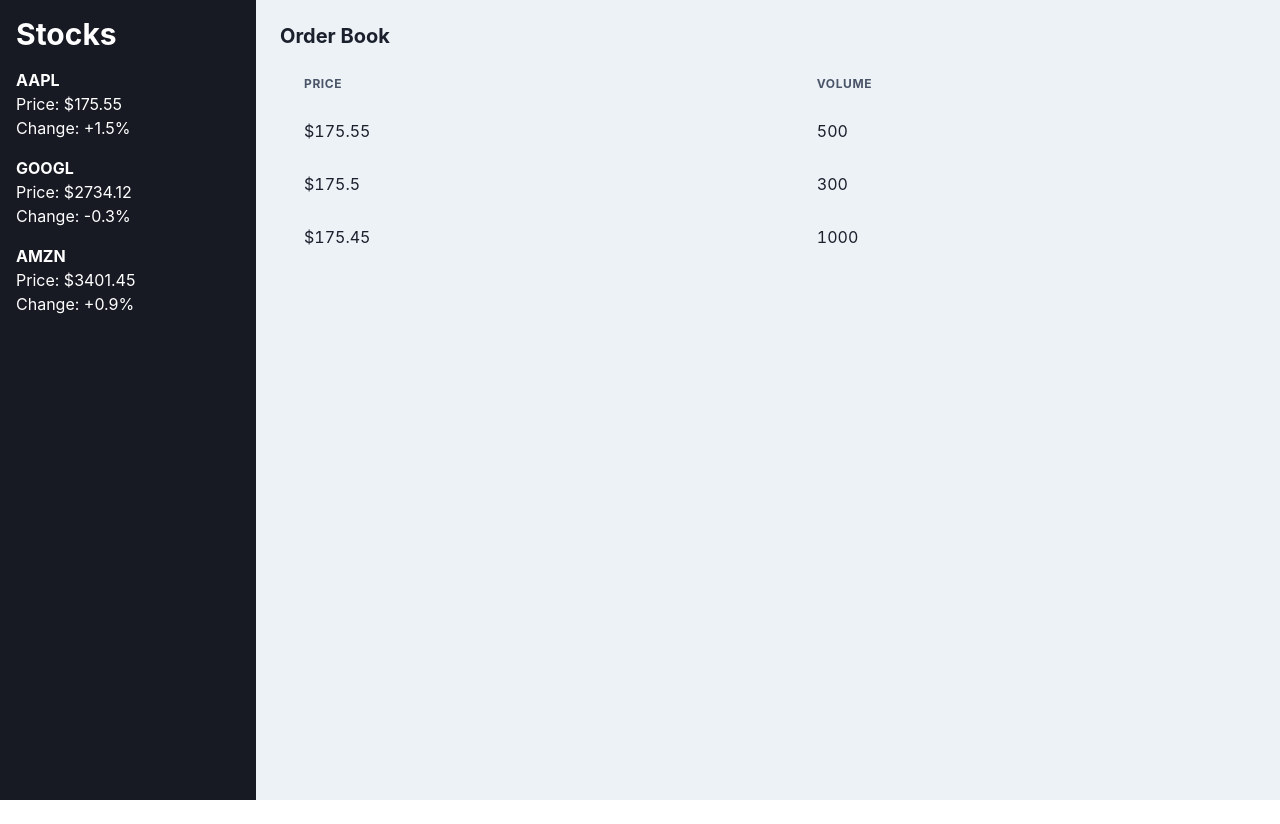
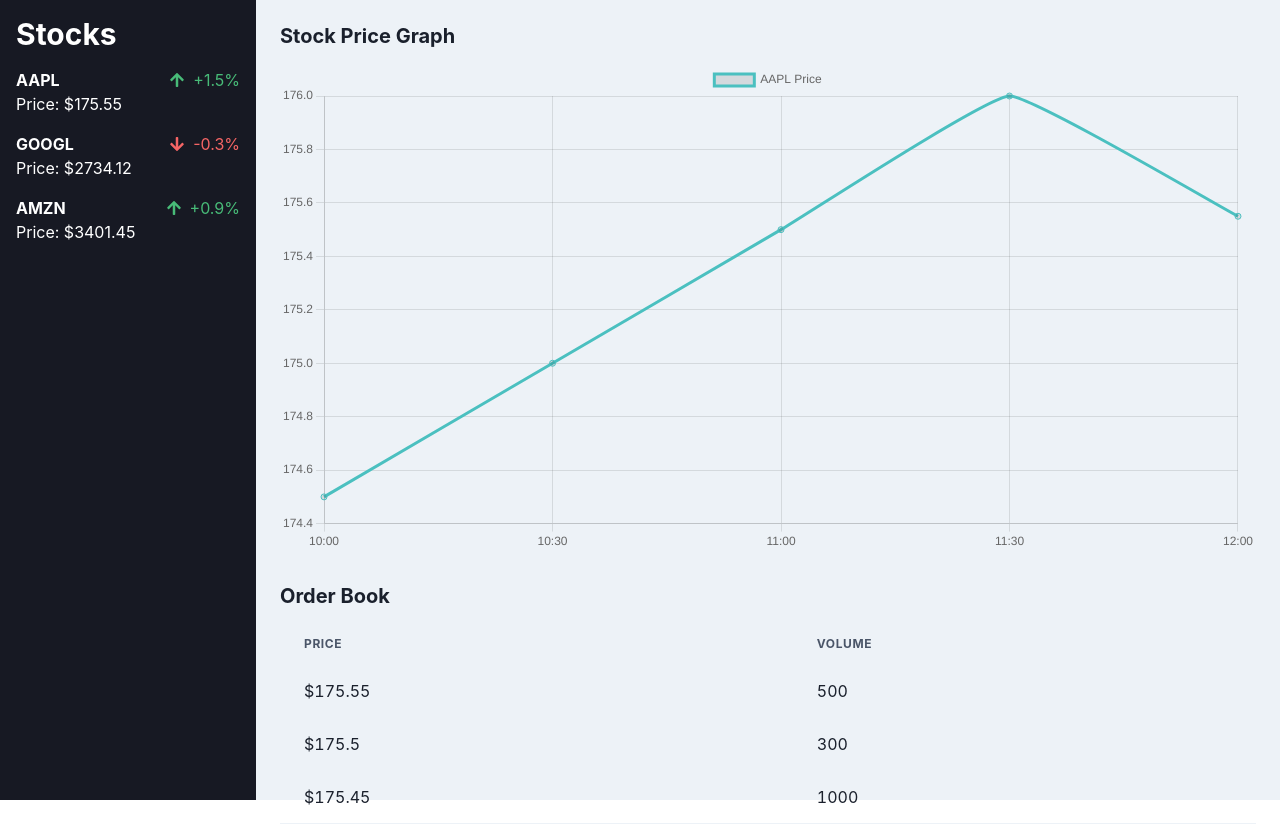
Before and after one commit to mariamo14/market-simulator-ui, a React (Create React App) app: page / in a window 1280 px wide. Before the commit the page ends 800 px from the top, so only its background shows below. Built offline with nearby package versions, Linux system fonts and the light colour scheme.

Commit message:
Added Initial stock price graph

```diff
--- a/package.json
+++ b/package.json
@@ -14,9 +14,12 @@
     "@types/node": "^16.18.113",
     "@types/react": "^18.3.11",
     "@types/react-dom": "^18.3.0",
+    "chart.js": "^4.4.4",
     "framer-motion": "^11.11.7",
     "react": "^18.3.1",
+    "react-chartjs-2": "^5.2.0",
     "react-dom": "^18.3.1",
+    "react-icons": "^5.3.0",
     "react-scripts": "5.0.1",
     "typescript": "^4.9.5",
     "web-vitals": "^2.1.4"
--- a/src/components/Dashboard.tsx
+++ b/src/components/Dashboard.tsx
@@ -11,7 +11,7 @@
 
       {/* Main Dashboard */}
       <Box flex="1" p={6} bg="gray.100">
-        {/* Order Book Table */}
+        {/* Order Book and Price Graph */}
         <OrderBook />
       </Box>
     </Flex>
--- a/src/components/OrderBook.tsx
+++ b/src/components/OrderBook.tsx
@@ -9,16 +9,60 @@
   Td,
   Heading,
 } from "@chakra-ui/react";
+import { Line } from "react-chartjs-2";
+import {
+  Chart as ChartJS,
+  CategoryScale, // This is the missing scale
+  LinearScale,
+  PointElement,
+  LineElement,
+  Title,
+  Tooltip,
+  Legend,
+} from "chart.js";
 
+// Register the scales and components
+ChartJS.register(
+  CategoryScale,
+  LinearScale,
+  PointElement,
+  LineElement,
+  Title,
+  Tooltip,
+  Legend
+);
+
+// Mock data for the order book
 const mockOrderBookData = [
   { price: 175.55, volume: 500 },
   { price: 175.5, volume: 300 },
   { price: 175.45, volume: 1000 },
 ];
 
+// Mock data for the stock price graph
+const mockPriceData = {
+  labels: ["10:00", "10:30", "11:00", "11:30", "12:00"],
+  datasets: [
+    {
+      label: "AAPL Price",
+      data: [174.5, 175.0, 175.5, 176.0, 175.55],
+      fill: false,
+      borderColor: "rgba(75,192,192,1)",
+      tension: 0.1,
+    },
+  ],
+};
+
 export const OrderBook: React.FC = () => {
   return (
     <Box>
+      <Heading size="md" mb={4}>
+        Stock Price Graph
+      </Heading>
+      <Box mb={8}>
+        <Line data={mockPriceData} />
+      </Box>
+
       <Heading size="md" mb={4}>
         Order Book
       </Heading>
--- a/src/components/StockList.tsx
+++ b/src/components/StockList.tsx
@@ -1,5 +1,6 @@
 import React from "react";
-import { Box, Text, Heading } from "@chakra-ui/react";
+import { Box, Text, Heading, Flex, Icon } from "@chakra-ui/react";
+import { FaArrowUp, FaArrowDown } from "react-icons/fa";
 
 const mockStockData = [
   { symbol: "AAPL", price: 175.55, change: "+1.5%" },
@@ -15,9 +16,22 @@
       </Heading>
       {mockStockData.map((stock) => (
         <Box mb={4} key={stock.symbol}>
-          <Text fontWeight="bold">{stock.symbol}</Text>
+          <Flex justify="space-between" align="center">
+            <Text fontWeight="bold">{stock.symbol}</Text>
+            <Flex align="center">
+              {stock.change.includes("+") ? (
+                <Icon as={FaArrowUp} color="green.400" mr={2} />
+              ) : (
+                <Icon as={FaArrowDown} color="red.400" mr={2} />
+              )}
+              <Text
+                color={stock.change.includes("+") ? "green.400" : "red.400"}
+              >
+                {stock.change}
+              </Text>
+            </Flex>
+          </Flex>
           <Text>Price: ${stock.price}</Text>
-          <Text>Change: {stock.change}</Text>
         </Box>
       ))}
     </Box>
```
Also changed, not shown: 1 other file (tests, documents, lock files or other folders).
